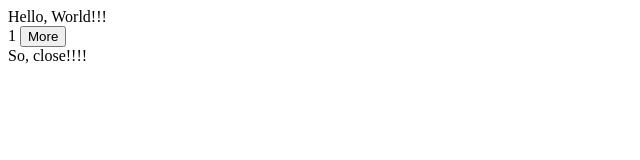
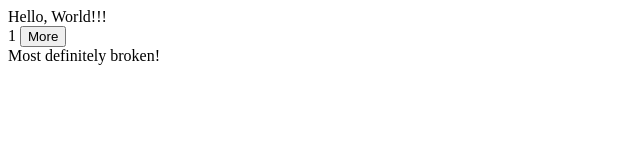
Before and after one commit to KevinEdwardBerry/git-me-out-of-this-mess, a plain HTML site: page index.html in a window 1280 px wide. Shown: the whole page, without its empty margins (0-640 px from the left). Drawn offline with Linux system fonts and the light colour scheme.

Commit message:
definitely broken

```diff
--- a/index.html
+++ b/index.html
@@ -13,7 +13,7 @@
     <div id="changeMe">
     </div>
     <div>
-        So, close!!!!
+        Most definitely broken!
     </div>
 </body>
 <script>
```
